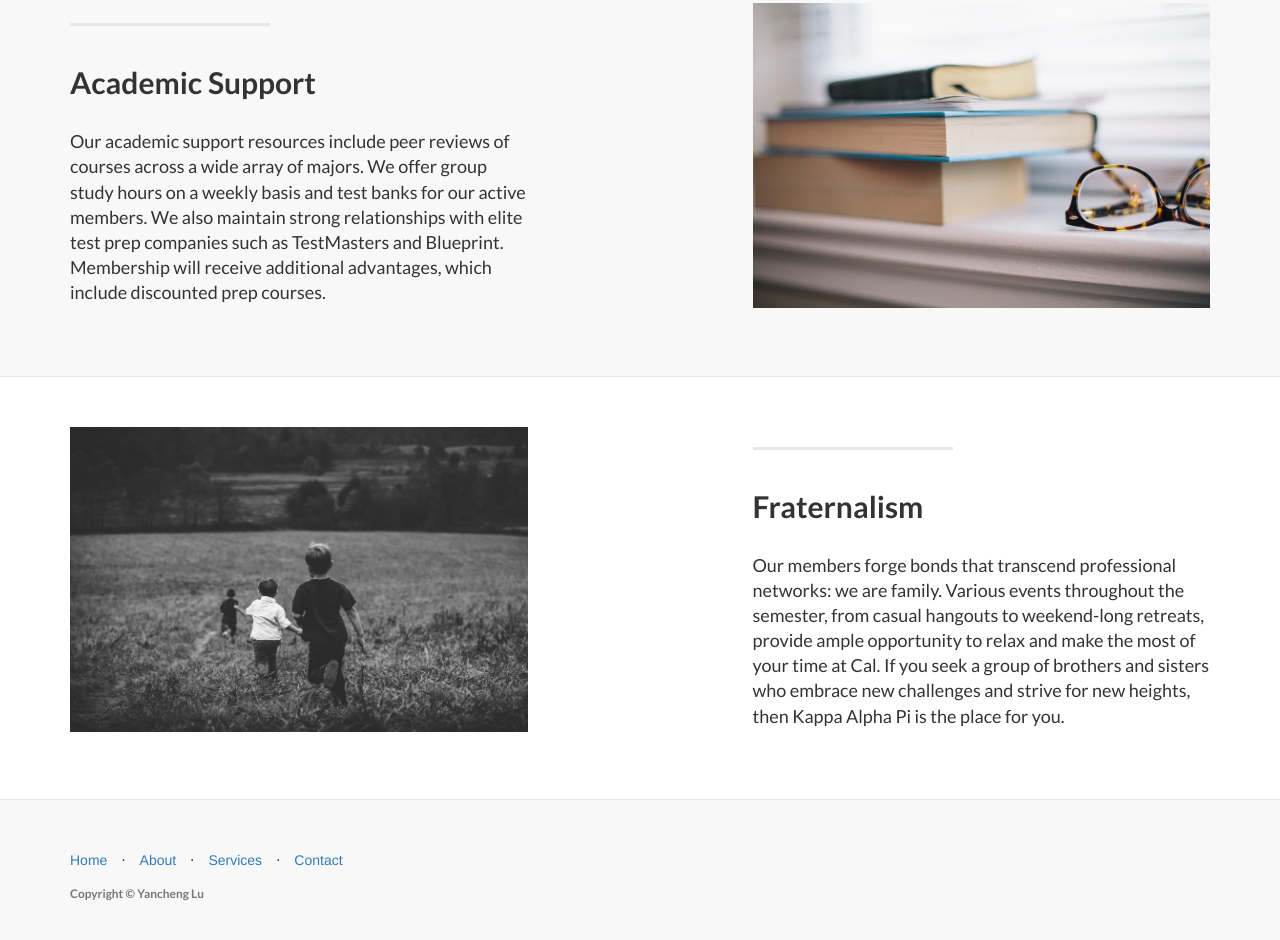
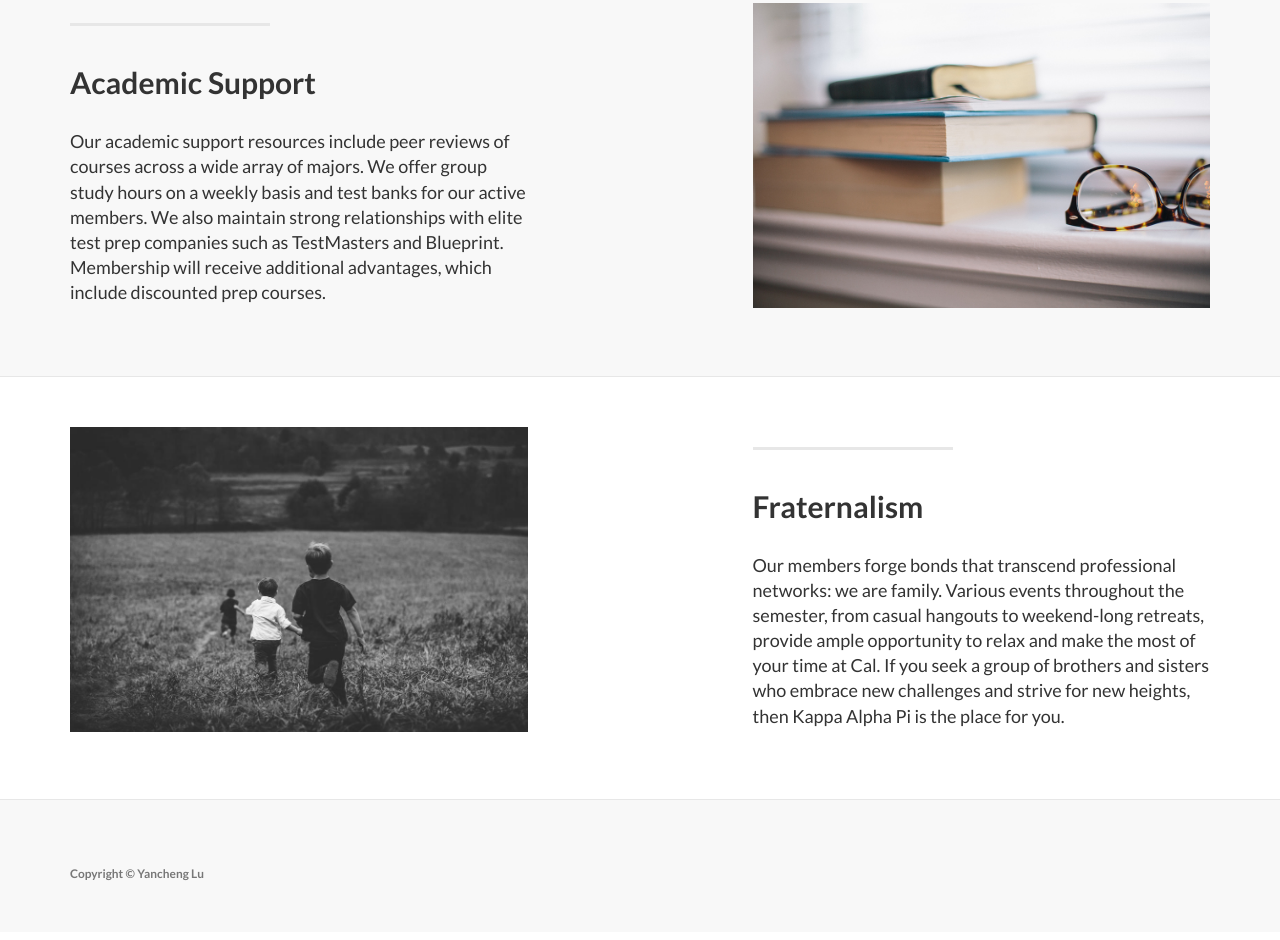
Before and after one commit to ycloo/kapi-website, a plain HTML site: page why.html in a window 1280 px wide. Shown: the part 2537-3477 px from the top of the page. Drawn offline with Linux system fonts and the light colour scheme.

Commit message:
fixed why

```diff
--- a/why.html
+++ b/why.html
@@ -244,23 +244,6 @@
         <div class="container">
             <div class="row">
                 <div class="col-lg-12">
-                    <ul class="list-inline">
-                        <li>
-                            <a href="#">Home</a>
-                        </li>
-                        <li class="footer-menu-divider">&sdot;</li>
-                        <li>
-                            <a href="#about">About</a>
-                        </li>
-                        <li class="footer-menu-divider">&sdot;</li>
-                        <li>
-                            <a href="#services">Services</a>
-                        </li>
-                        <li class="footer-menu-divider">&sdot;</li>
-                        <li>
-                            <a href="#contact">Contact</a>
-                        </li>
-                    </ul>
                     <p class="copyright text-muted small">Copyright &copy; Yancheng Lu</p>
                 </div>
             </div>
```
